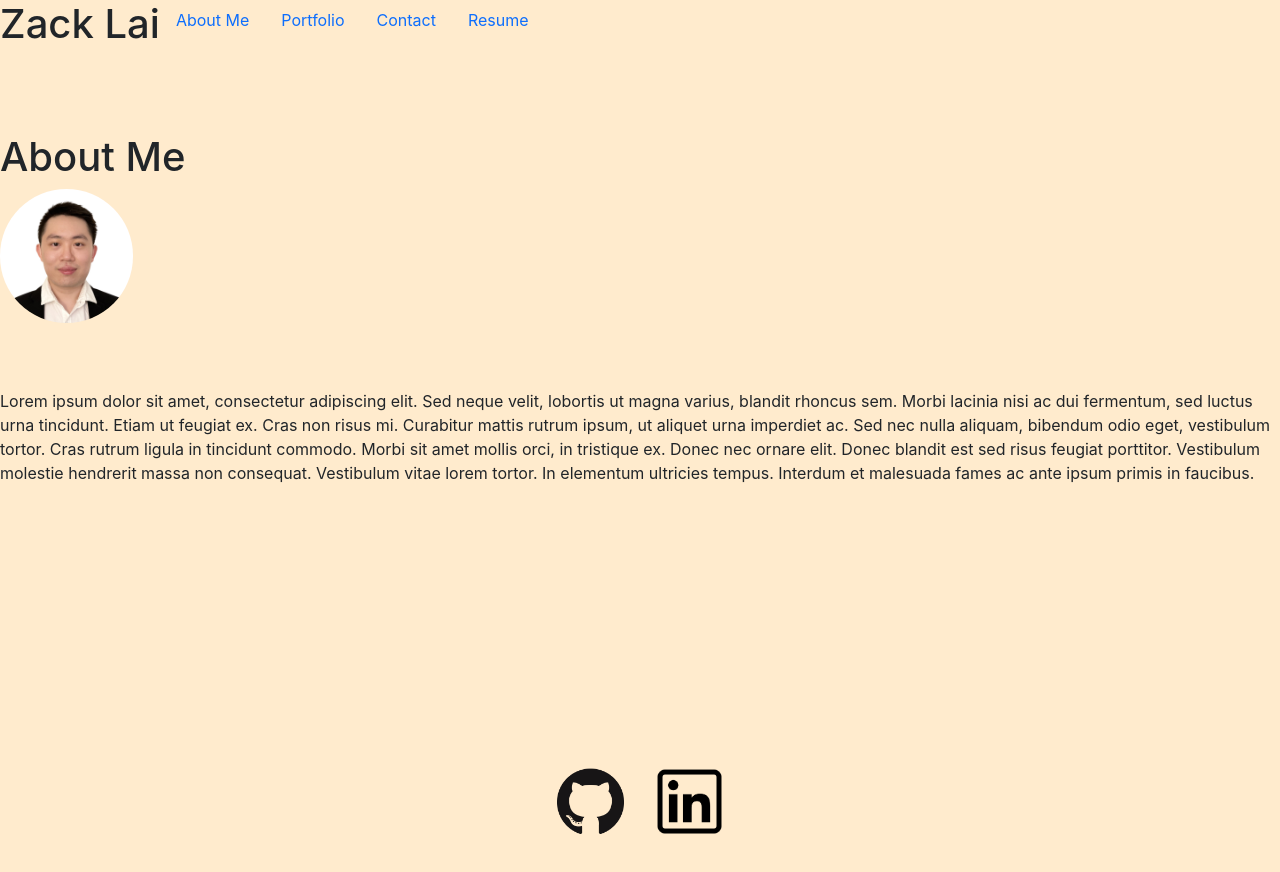
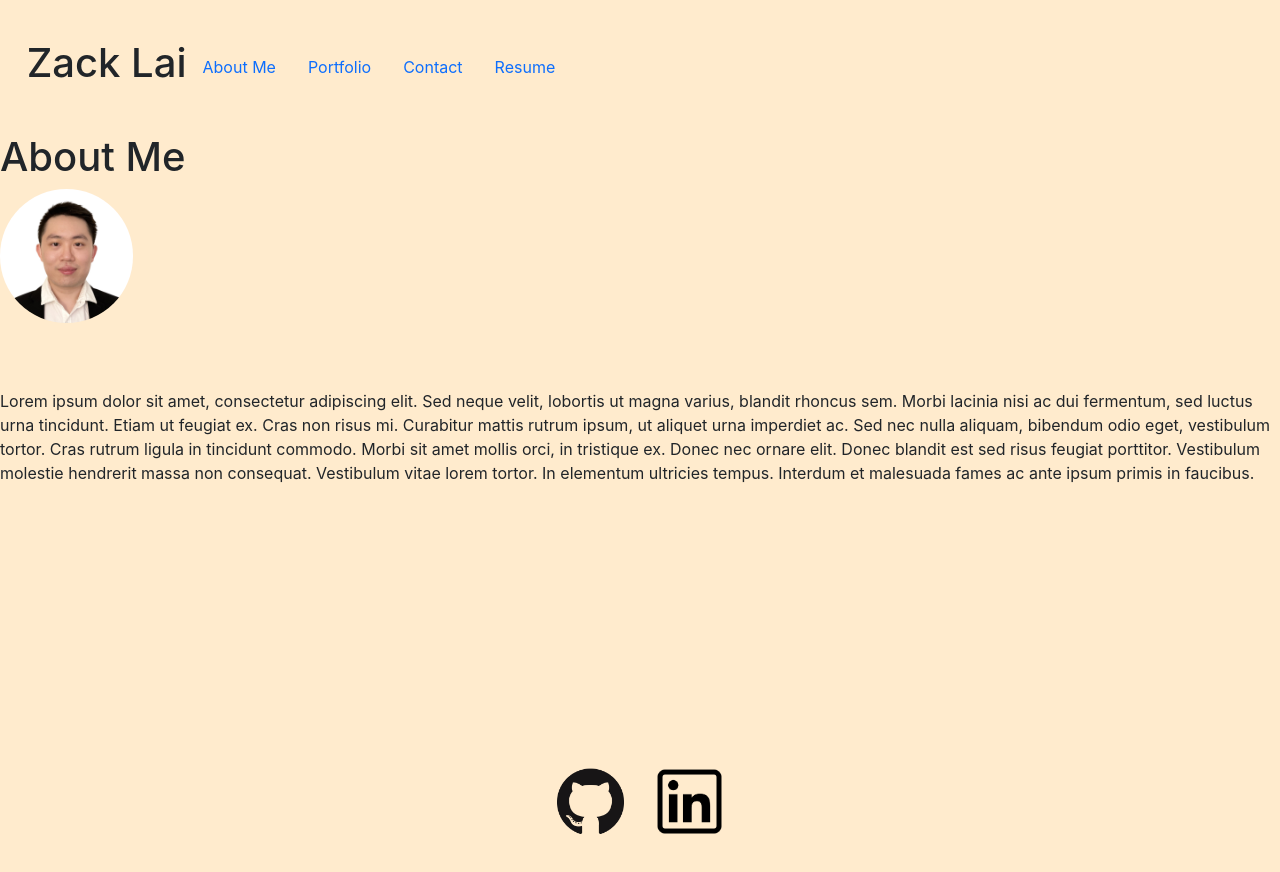
Before and after one commit to ZackLai21/react-portfolio, a React (Create React App) app: page / in a window 1280 px wide. Shown: the top 872 px of the page. Built offline with nearby package versions, Linux system fonts and the light colour scheme.

Commit message:
rename the tabs and add styles

```diff
--- a/src/components/NavTabs.js
+++ b/src/components/NavTabs.js
@@ -5,7 +5,7 @@ import React from 'react';
 function NavTabs({ currentPage, handlePageChange }) {
   return (
 
-    <ul className="nav">
+    <ul className="nav d-flex align-items-center make-neat">
       <h1>Zack Lai</h1>
       <li className="nav-item">
         <a
```
